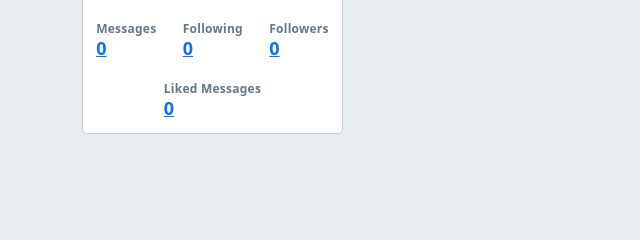
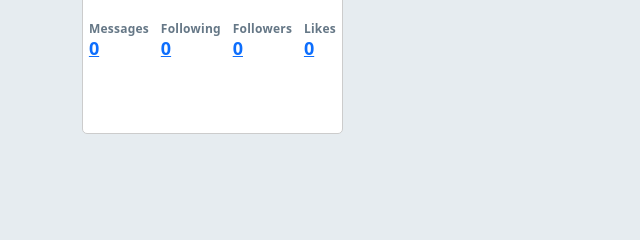
Before and after one commit to amathew195/flask-warbler, a Flask app: template templates/home.html in a window 1280 px wide. Shown: the part 191-431 px from the top of the page, without its empty margins (0-640 px from the left). Run offline with Flask 2, Linux system fonts and the light colour scheme; the template is opened without the code that fills it, so the values that code supplies are empty.

Commit message:
Update link names on Homepage

```diff
--- a/templates/home.html
+++ b/templates/home.html
@@ -38,7 +38,7 @@
             </h4>
           </li>
           <li class="stat">
-            <p class="small">Liked Messages</p>
+            <p class="small">Likes</p>
             <h4>
               <a href="/users/{{ g.user.id }}/liked_messages">
                 {{ g.user.liked_messages | length }}
```
